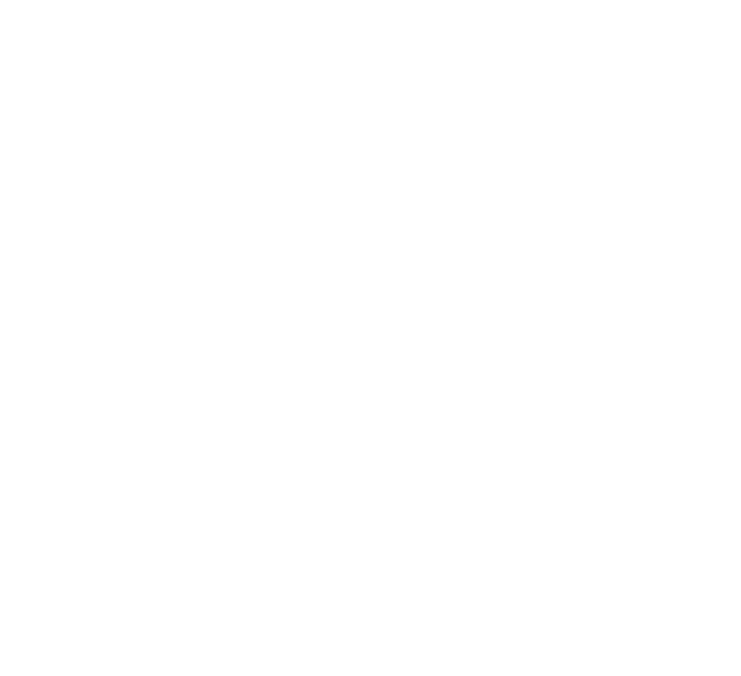
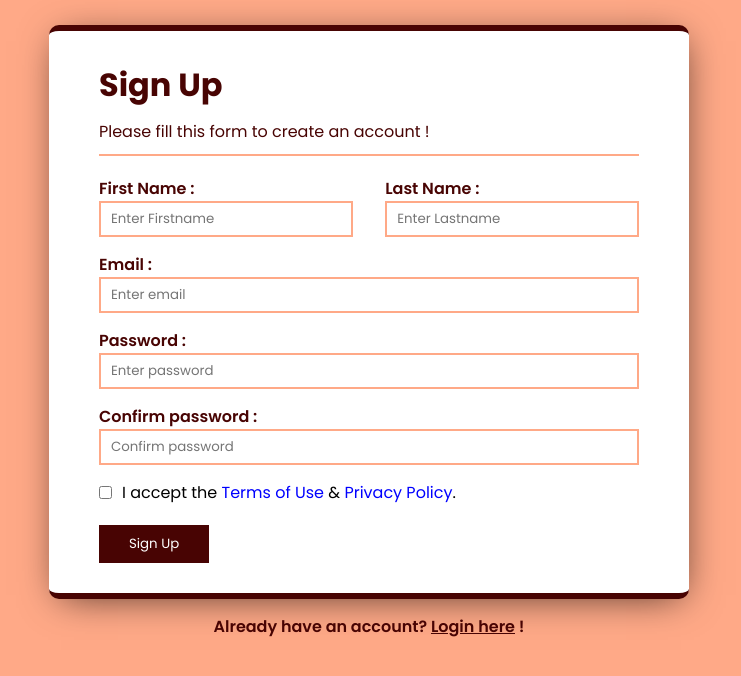
Before and after one commit to Lakesxo/Signup, a plain HTML site: page index.html in a window 1280 px wide. Shown: the whole page, without its empty margins (271-1012 px from the left). Drawn offline with Linux system fonts and the light colour scheme.

Commit message:
added css of all pages

```diff
--- a/assets/css/style.css
+++ b/assets/css/style.css
@@ -0,0 +1,95 @@
+@import url('https://fonts.googleapis.com/css2?family=Poppins:ital,wght@0,100;0,200;0,300;0,400;0,500;0,600;0,700;0,800;0,900;1,100;1,200;1,300;1,400;1,500;1,600;1,700;1,800;1,900&display=swap');
+* {
+    margin: 0;
+    padding: 0;
+    box-sizing: border-box;
+    font-family: 'Poppins', sans-serif;
+    outline: none;
+}
+span {
+    color: blue;
+    cursor: pointer;
+}
+span:hover {
+    text-decoration: underline;
+}
+.container {
+    display: flex;
+    align-items: center;
+    flex-direction: column;
+    background: rgb(255, 169, 135);
+    padding: 25px 0px;
+    height: 100vh;
+}
+form {
+    width: 50%;
+    border-radius: 10px;
+    border-top: 6px solid #480403;
+    border-bottom: 6px solid #480403;
+    background-color: #ffffff;
+    padding: 30px 50px;
+    box-shadow: 2px 6px 37px -10px rgba(0,0,0,0.75);
+}
+label {
+    color: #480403;
+    font-weight: 600;
+}
+input {
+    border: 2px solid #FFA987;
+    color: #480403;
+    padding: 6px 10px;
+}
+h1, p.abeg {
+    margin-bottom: 10px;
+    color: #480403;
+}
+.top {
+    border-bottom: 2px solid #FFA987;
+    margin-bottom: 20px;
+}
+.flex {
+    display: flex;
+}
+.left {
+    width: 47%;
+    margin-right: 6%;
+    display: flex;
+    flex-direction: column;
+}
+.right {
+    width: 47%;
+    display: flex;
+    flex-direction: column;
+}
+.mail, .password, .cpassword {
+    display: flex;
+    flex-direction: column;
+    margin-top: 15px;
+}
+.checkbox {
+    display: flex;
+    align-items: center;
+    margin: 15px 0px;
+}
+p.check {
+    margin-left: 10px;
+}
+input[type="submit"]{
+    background-color: #480403;
+    color: #ffffff;
+    border: 2px solid #480403;
+    cursor: pointer;
+    padding: 7px 28px;
+    margin-top: 5px;
+}
+p.log {
+    margin-top: 15px;
+    font-weight: 600;
+    color: #480403;
+}
+a {
+    color:#480403;
+}
+.lol {
+    margin-top: 20px;
+}
--- a/index.html
+++ b/index.html
@@ -5,8 +5,47 @@
     <meta name="viewport" content="width=device-width, initial-scale=1.0">
     <title>Sign Up</title>
     <link rel="stylesheet" href="./assets/css/style.css">
+    <link rel="shortcut icon" href="./assets/img/Group 41.png" type="image/x-icon">
 </head>
 <body>
+    <div class="container">
+        <form>
+            <div class="top">
+                <h1>Sign Up</h1>
+                <p class="abeg">Please fill this form to create an account !</p>
+            </div>
+            <div class="flex">
+                <div class="left">
+                    <label for="fname">First Name :</label>
+                    <input type="text" name="fname" id="fname" placeholder="Enter Firstname">
+                </div>
+                <div class="right">
+                    <label for="lname">Last Name :</label>
+                    <input type="text" name="lname" id="lname" placeholder="Enter Lastname">
+                </div>
+            </div>
+            <div class="mail">
+                <label for="email">Email :</label>
+                <input type="email" name="email" id="email" placeholder="Enter email">
+            </div>
+            <div class="password">
+                <label for="password">Password :</label>
+                <input type="password" name="password" id="password" placeholder="Enter password">
+            </div>
+            <div class="cpassword">
+                <label for="cpassword">Confirm password :</label>
+                <input type="password" name="cpassword" id="cpassword" placeholder="Confirm password">
+            </div>
+            <div class="checkbox">
+                <input type="checkbox" name="confam" id="confam">
+                <p class="check">I accept the <span>Terms of Use</span> & <span>Privacy Policy</span>.</p>
+            </div>
+            <div class="submit">
+                <input type="submit" value="Sign Up">
+            </div>
+        </form>
+        <p class="log">Already have an account? <a href="./login.html">Login here</a> !</p>
+    </div>
 
     <script src="./assets/js/index.js"></script>
 </body>
```
Also changed, not shown: login.html (+32 -0 lines), assets/img/Group 41.png (added).
